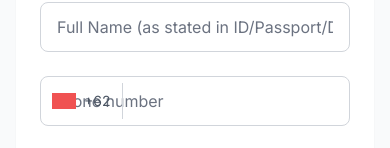
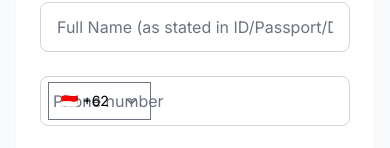
Before and after one commit to myreds12/urbanlife-frontend, a React (Vite) app in the folder urbanlife-frontend/: page /OrderDetail in a window 390 px wide. Shown: the part 290-438 px from the top of the page. Built offline with nearby package versions, Linux system fonts and the light colour scheme; a web font is replaced by a local one.

Commit message:
feat(ContactForm): add country selection for phone numbers

```diff
--- a/urbanlife-frontend/src/components/LandingPage/OrderDetail/ContactForm.jsx
+++ b/urbanlife-frontend/src/components/LandingPage/OrderDetail/ContactForm.jsx
@@ -1,32 +1,43 @@
-import React from 'react';
+import React, { useState } from "react";
+
+const countryOptions = [
+  { code: "+62", name: "Indonesia", flag: "🇮🇩" },
+  { code: "+84", name: "Vietnam", flag: "🇻🇳" },
+  { code: "+44", name: "UK", flag: "🇬🇧" },
+];
 
 const ContactForm = ({ formData, onFormChange }) => {
+  const [selectedCountry, setSelectedCountry] = useState(countryOptions[0]);
+
+  const handleCountryChange = (e) => {
+    const country = countryOptions.find((c) => c.code === e.target.value);
+    setSelectedCountry(country);
+    // Update kode negara di nomor telepon
+    const currentNumber = formData.phoneNumber.replace(/^(\+\d+)/, "");
+    onFormChange({ phoneNumber: country.code + currentNumber });
+  };
+
+  const handlePhoneNumberChange = (e) => {
+    onFormChange({ phoneNumber: selectedCountry.code + e.target.value });
+  };
+
   return (
     <div className="space-y-6">
       {/* Title Selection */}
       <div className="flex gap-6">
-        <label className="flex items-center cursor-pointer">
+        {["Mr", "Mrs"].map((title) => (
+          <label key={title} className="flex items-center cursor-pointer">
             <input
               type="radio"
               name="title"
-            value="Mr"
-            checked={formData.title === 'Mr'}
+              value={title}
+              checked={formData.title === title}
               onChange={(e) => onFormChange({ title: e.target.value })}
               className="w-4 h-4 text-blue-600 bg-gray-100 border-gray-300 focus:ring-blue-500"
             />
-          <span className="ml-2 text-sm font-medium text-gray-700">Mr</span>
+            <span className="ml-2 text-sm font-medium text-gray-700">{title}</span>
           </label>
-        <label className="flex items-center cursor-pointer">
-          <input
-            type="radio"
-            name="title"
-            value="Mrs"
-            checked={formData.title === 'Mrs'}
-            onChange={(e) => onFormChange({ title: e.target.value })}
-            className="w-4 h-4 text-blue-600 bg-gray-100 border-gray-300 focus:ring-blue-500"
-          />
-          <span className="ml-2 text-sm font-medium text-gray-700">Mrs</span>
-        </label>
+        ))}
       </div>
 
       {/* Full Name */}
@@ -40,20 +51,29 @@ const ContactForm = ({ formData, onFormChange }) => {
         />
       </div>
 
-      {/* Phone Number */}
+      {/* Phone Number with Country Picker */}
       <div className="relative">
         <div className="absolute inset-y-0 left-0 flex items-center">
-          <div className="flex items-center px-3 py-2 border-r border-gray-300">
-            <div className="w-6 h-4 bg-red-500 mr-2"></div>
-            <span className="text-sm text-gray-600">+62</span>
+          <div className="flex items-center px-2 py-1">
+            <select
+              value={selectedCountry.code}
+              onChange={handleCountryChange}
+              className="bg-transparent pr-2 pl-1 text-sm "
+            >
+              {countryOptions.map((country) => (
+                <option key={country.code} value={country.code}>
+                  {country.flag} {country.code}
+                </option>
+              ))}
+            </select>
           </div>
         </div>
         <input
           type="tel"
           placeholder="Phone number"
-          value={formData.phoneNumber.replace('+62', '')}
-          onChange={(e) => onFormChange({ phoneNumber: '+62' + e.target.value })}
-          className="w-full pl-20 pr-4 py-3 border border-gray-300 rounded-lg focus:ring-2 focus:ring-blue-500 focus:border-blue-500 transition-colors"
+          value={formData.phoneNumber.replace(/^(\+\d+)/, "")}
+          onChange={handlePhoneNumberChange}
+          className="w-full pl-24 pr-4 py-3 border border-gray-300 rounded-lg focus:ring-2 focus:ring-blue-500 focus:border-blue-500 transition-colors"
         />
       </div>
 
```
Lines whose indentation alone changed are shown as unchanged.
